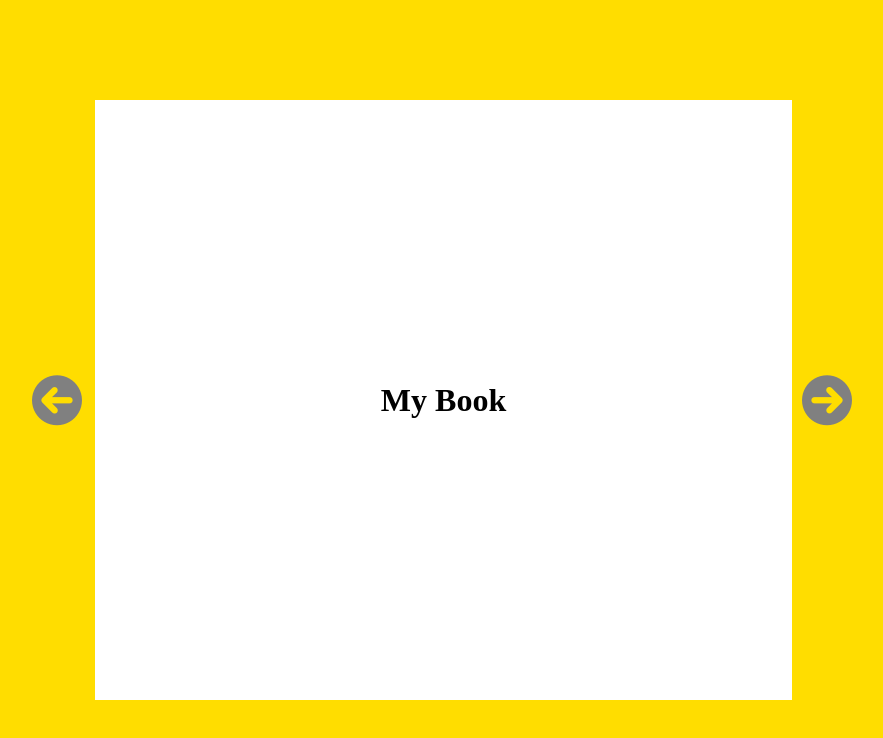
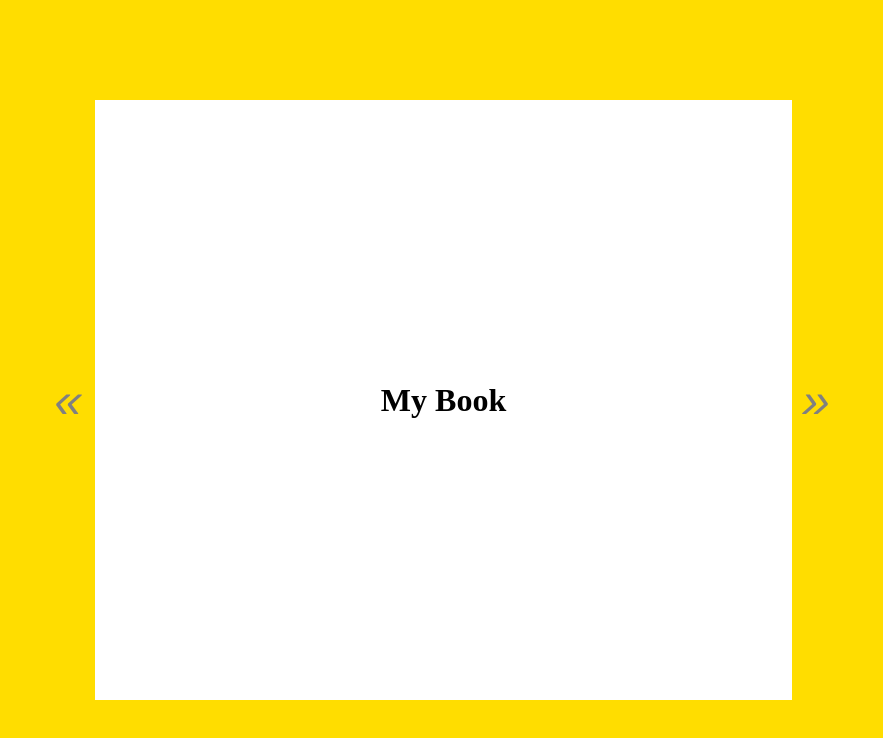
Before and after one commit to asmi02/slider-effect, a plain HTML site: page index.html in a window 1280 px wide. Shown: the whole page, without its empty margins (198-1081 px from the left). Drawn offline with Linux system fonts and the light colour scheme; files whose address does not match are found by name.

Commit message:
Update index.html

```diff
--- a/index.html
+++ b/index.html
@@ -11,7 +11,7 @@
 <body>
     <!-- prev button -->
     <button id="prev-button">
-        <i class="fas fa-arrow-circle-left"></i>
+        <i>&laquo;</i>
     </button>
 
 
@@ -59,7 +59,7 @@
     </div>
     <!-- nxt button -->
     <button id="next-button">
-        <i class="fas fa-arrow-circle-right"></i>
+        <i>&raquo;</i>
     </button>
     <script src="myfile.js"></script>
 </body>
```
